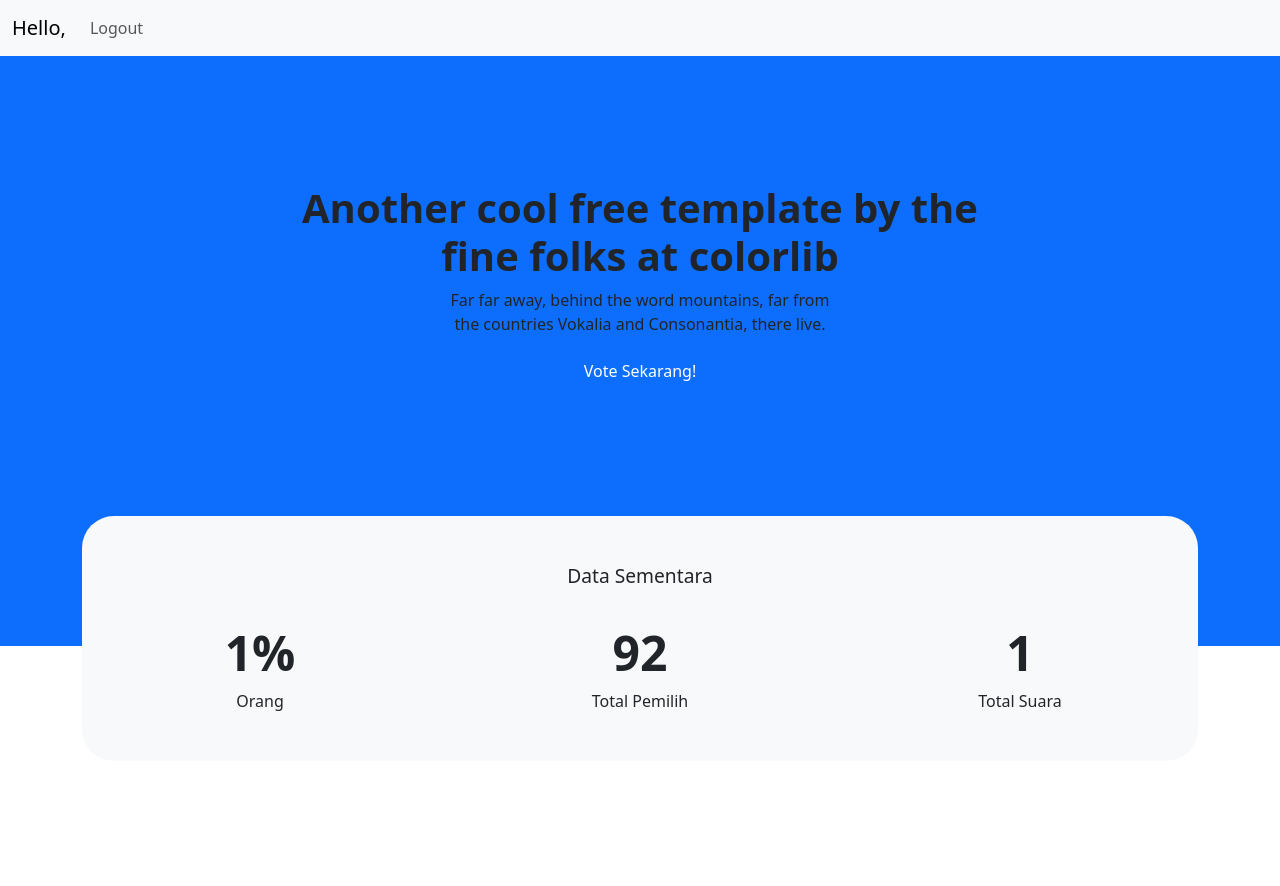
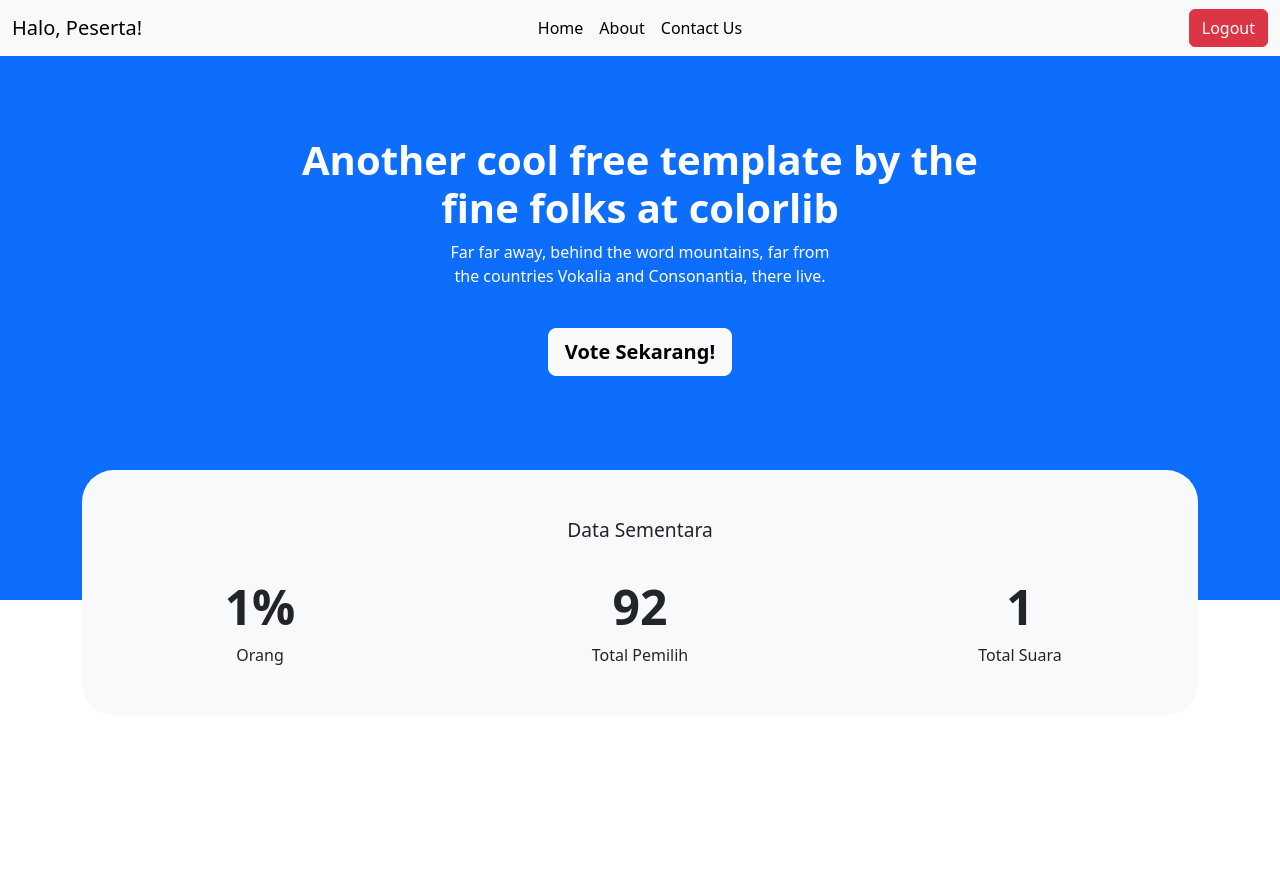
Before and after one commit to Exchioz/e-voting, a PHP site: page / in a window 1280 px wide. Shown: the top 886 px of the page. Run offline with PHP 8.4, Linux system fonts and the light colour scheme; the visitor is signed in with stand-in values (Sample User, id 1); data comes from the database, SQL or seed files in the repository.

Commit message:
add navbar

```diff
--- a/assets/style/style.css
+++ b/assets/style/style.css
@@ -1,7 +1,7 @@
 .main-hero .intro-text {
   background: #0d6efd;
-  padding-top: 8rem;
-  padding-bottom: 16rem; }
+  padding-top: 5rem;
+  padding-bottom: 14rem; }
   .main-hero .intro-text .heading {
     max-width: 700px;
     margin: 0 auto;
--- a/index.php
+++ b/index.php
@@ -22,34 +22,38 @@ if (!isset($_SESSION['nim'])) {
 <body>
 <nav class="navbar navbar-expand-lg bg-body-tertiary">
     <div class="container-fluid">
-            <a class="navbar-brand" href="">Hello,
-            </a>
-            <button class="navbar-toggler" type="button" data-bs-toggle="collapse" data-bs-target="#navbarNav" aria-controls="navbarNav" aria-expanded="false" aria-label="Toggle navigation">
-                <span class="navbar-toggler-icon"></span>
-            </button>
-            <div class="collapse navbar-collapse" id="navbarNav">
-                <ul class="navbar-nav">
+        <div class="collapse navbar-collapse position-absolute top-50 start-50 translate-middle" id="navbarText">
+            <ul class="navbar-nav me-auto mb-2 mb-lg-0">
                 <li class="nav-item">
-                        <a class="nav-link" href="services/action-logout.php">Logout</a>
+                    <a class="nav-link active" aria-current="page" href="index.php">Home</a>
+                </li>
+                <li class="nav-item">
+                    <a class="nav-link active" aria-current="page" href="about.php">About</a>
+                </li>
+                <li class="nav-item">
+                    <a class="nav-link active" aria-current="page" href="contact.php">Contact Us</a>
                 </li>
             </ul>
         </div>
+        <a class="navbar-brand font" href="#">
+            Halo, Peserta!
+        </a>
+        <a class="btn btn-danger text-white" href="services/action-logout.php" role="button">Logout</a>
     </div>
 </nav>
-
 
     <section id="landing-page" class="min-vh-100">
         <div class="main-hero">
             <div class="intro-text">
                 <div class="container">
-                    <div class="heading" data-aos="fade-up">
+                    <div class="heading text-white" data-aos="fade-up">
                         <h1>Another cool free template by the fine folks at colorlib</h1>
                     </div>
-                    <div class="excerpt text-center" data-aos="fade-up" data-aos-delay="100">
+                    <div class="excerpt text-center text-white" data-aos="fade-up" data-aos-delay="100">
                         <p>Far far away, behind the word mountains, far from the countries Vokalia and Consonantia, there live.</p>
                     </div>
                     <div class="align-items-center justify-content-center d-flex">
-                        <button class="btn btn-primary" onclick="scrollToSection('pemilihan')" type="button">Vote Sekarang!</button>
+                        <button class="btn btn-light btn-lg fw-bold mt-4" onclick="scrollToSection('pemilihan')" type="button">Vote Sekarang!</button>
                     </div>
                 </div>
             </div>
```
Lines whose indentation alone changed are shown as unchanged.
